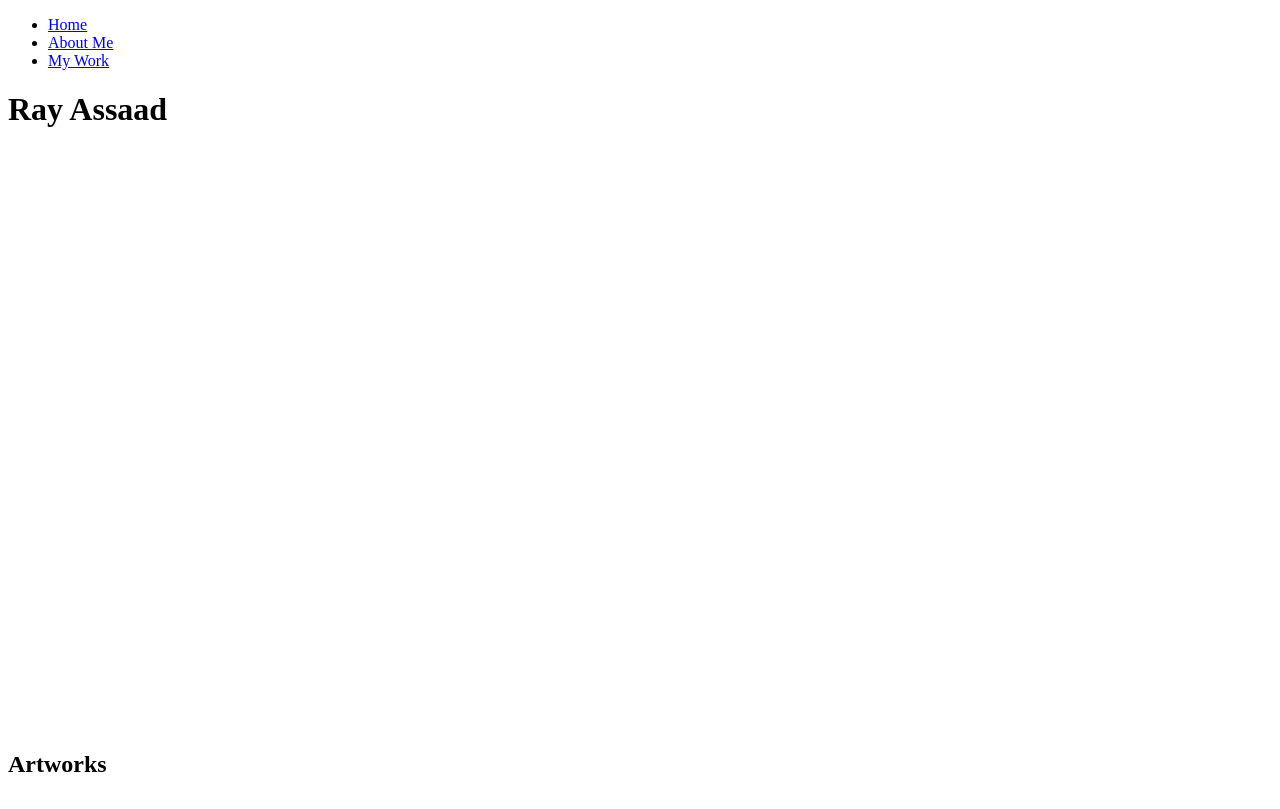
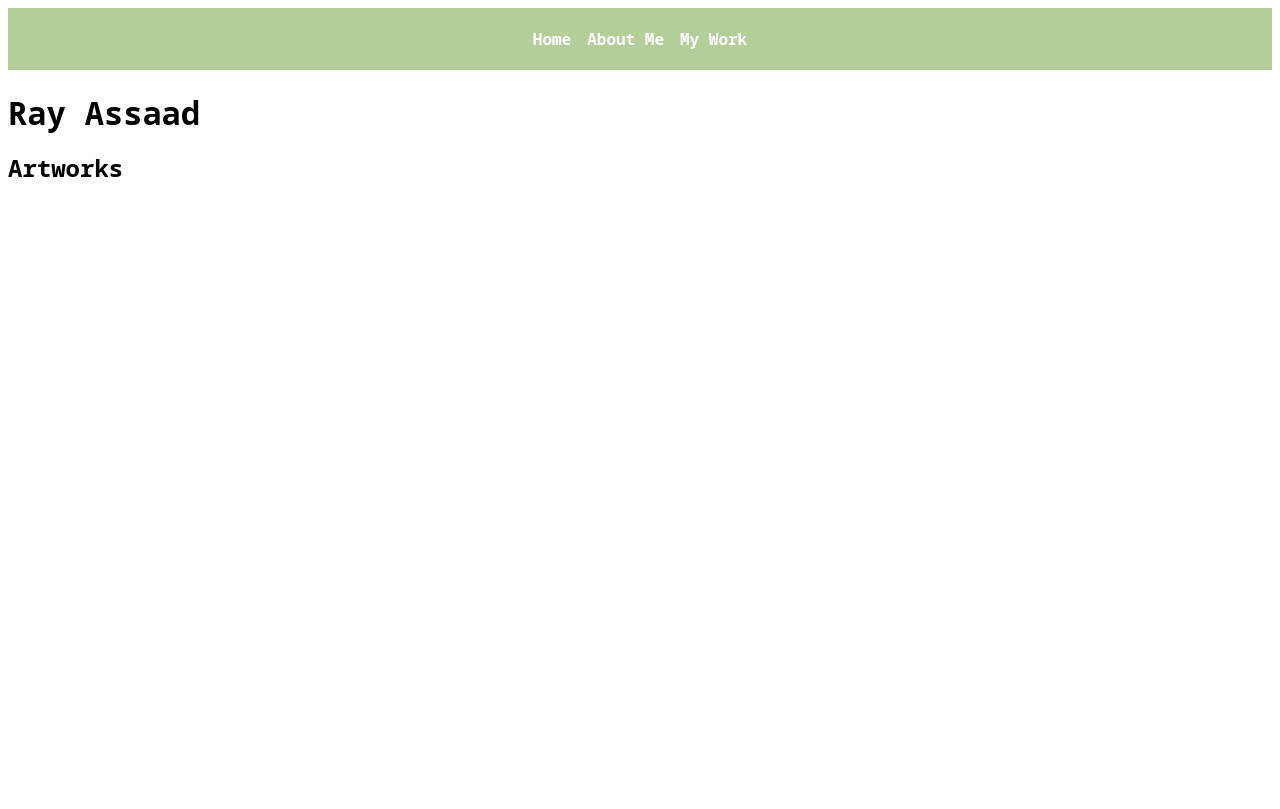
Before and after one commit to Ray032/profile-page, a plain HTML site: page index.html in a window 1280 px wide. Drawn offline with Linux system fonts and the light colour scheme.

Commit message:
added font style sheet

```diff
--- a/css/main.css
+++ b/css/main.css
@@ -7,8 +7,39 @@ html {
   box-sizing: inherit;
 }
 
+body {
+  font-family: 'Noto Sans Mono', monospace;
+}
+
+nav {
+  background-color: #b3cf99;
+}
+
+nav ul {
+  list-style-type: none;
+  margin: 0;
+  padding-left: 0;
+  display: flex;
+  justify-content: center;
+  padding: 1.25em 0 1.25em 0;
+}
+
+nav ul li {
+  padding: 0 .5em;
+}
+
+nav ul li a {
+  color: #fff;
+  font-weight: bold;
+  text-decoration: none;
+}
+
+nav ul li a:hover {
+  text-decoration: underline;
+}
+
 .hero-banner{
   width: 100%;
-  height: 80vh;
-  background-color: inherit;#b3cf99
+  height: 5vh;
+  background-color: inherit;
 }
--- a/index.html
+++ b/index.html
@@ -5,6 +5,7 @@
   <title>Profile Page</title>
   <meta name="viewport" content="width=device-width,initial-scale=1">
   <link rel="stylesheet" href="css/main.css">
+  <link href="https://fonts.googleapis.com/css2?family=Noto+Sans+Mono:wght@300;400;700&display=swap" rel="stylesheet">
 
   <nav>
     <ul>
```
